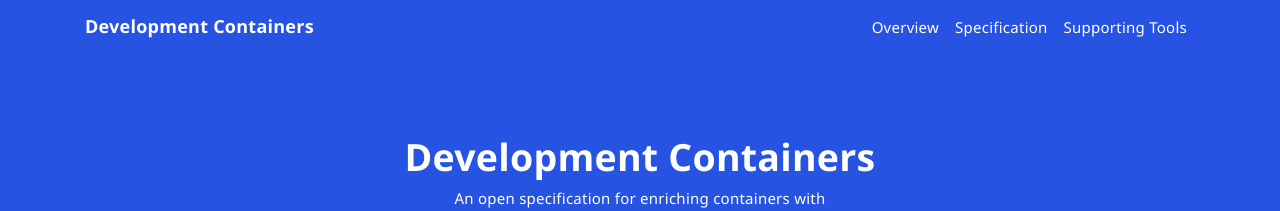
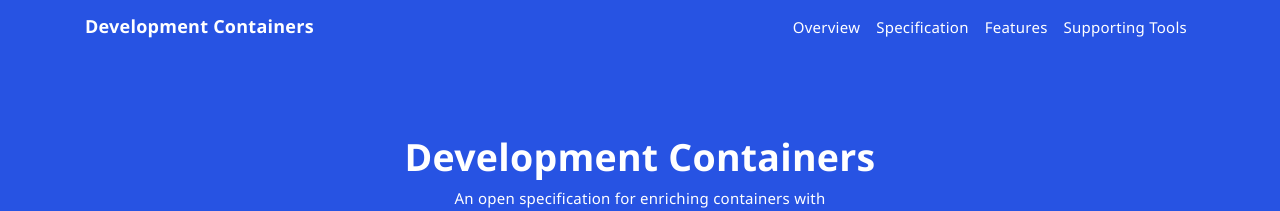
Before and after one commit to devcontainers/devcontainers.github.io, a Jekyll site: the page built from index.html, in a window 1280 px wide. Shown: the top 211 px of the page. Built offline with Jekyll 4.4.1, drawn with Linux system fonts in a browser that asks for light colours; nearby versions of some CDN libraries; comment, search, counter and statistics services are not loaded.

Commit message:
Add features page to topnav

```diff
--- a/_includes/topnav.html
+++ b/_includes/topnav.html
@@ -20,6 +20,9 @@
                 <li {% if page.sectionid=='implementors' %} class="nav-item active" {% else %} class="nav-item" {% endif %}>
                     <a class="nav-link" href="{{ sorted.first.url | prepend: site.baseurl }}">Specification</a>
                 </li>
+                <li {% if page.sectionid=='implementors' %} class="nav-item active" {% else %} class="nav-item" {% endif %}>
+                    <a class="nav-link" href='https://containers.dev/features'>Features</a>
+                </li>
                 <li {% if page.sectionid=='supporting' %} class="nav-item active" {% else %} class="nav-item" {% endif %}>
                     <a class="nav-link" href='{{ "/supporting" | prepend: site.baseurl }}'>Supporting Tools</a>
                 </li>
```
